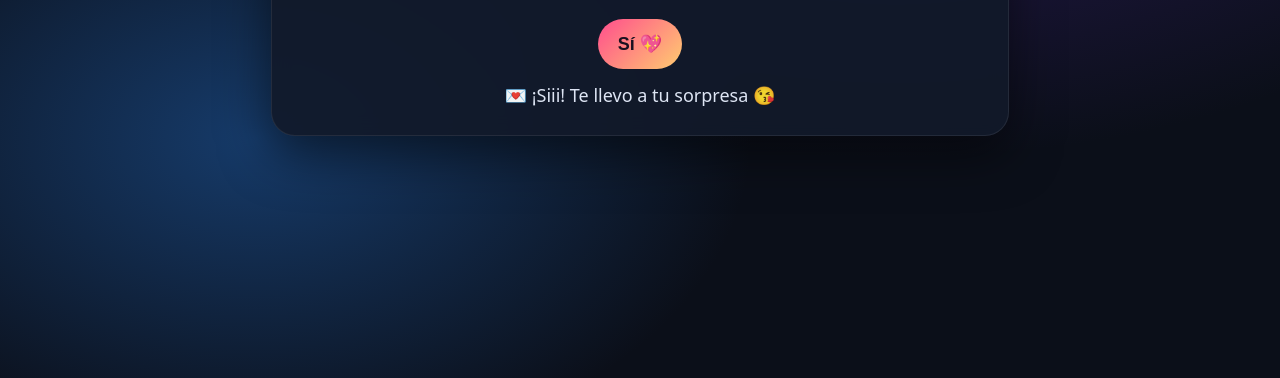
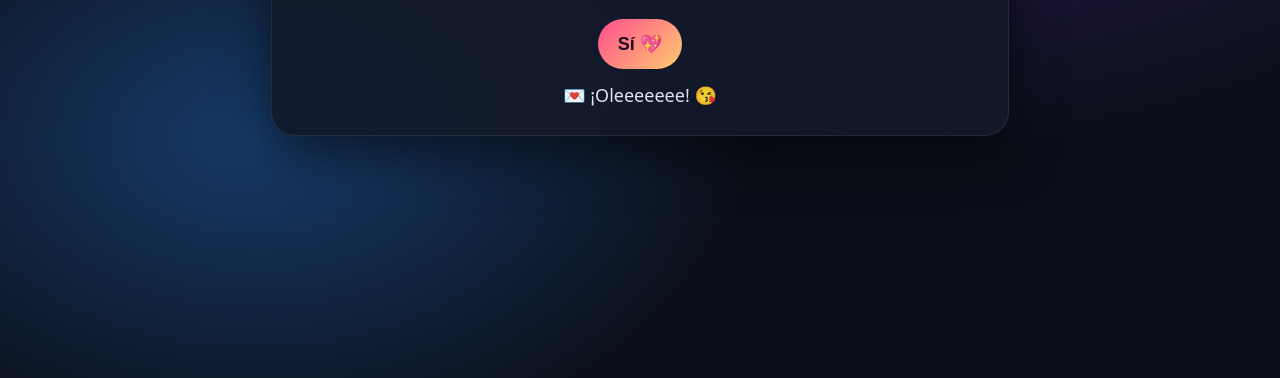
Before and after one commit to danicpl2004-prog/sanvalentin, a plain HTML site: page index.html in a window 1280 px wide. Both pictures are taken after a click on the button "Sí 💖". Shown: the part 422-800 px from the top of the page. Drawn offline with Linux system fonts and the light colour scheme.

Commit message:
Update index.html

```diff
--- a/index.html
+++ b/index.html
@@ -121,7 +121,7 @@
     }, { passive: false });
 
     yesBtn.addEventListener('click', () => {
-      msg.textContent = "💌 ¡Siii! Te llevo a tu sorpresa 😘";
+      msg.textContent = "💌 ¡Oleeeeeee! 😘";
       noBtn.classList.add('hidden');
       launchHearts();
     });
```
